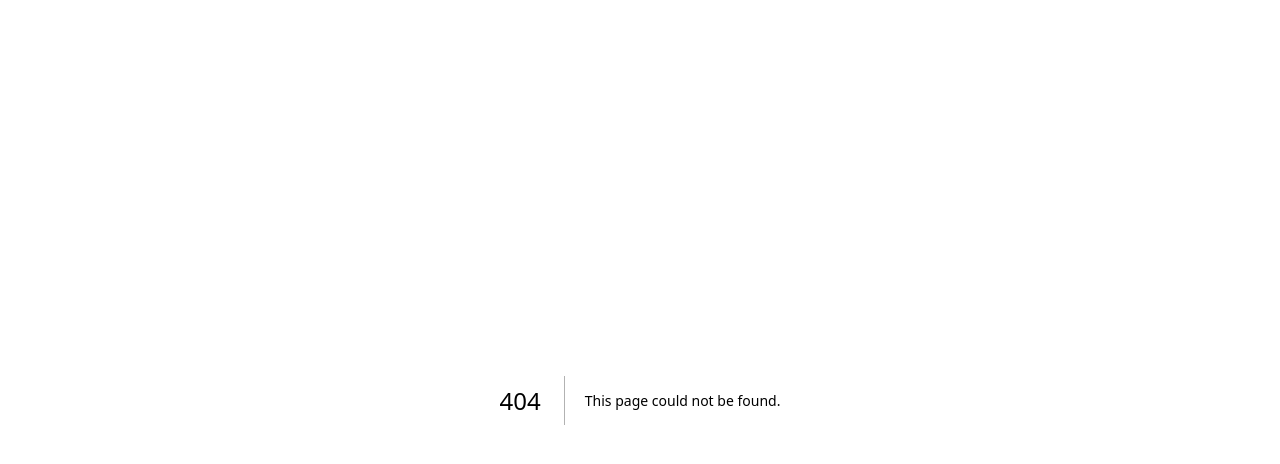
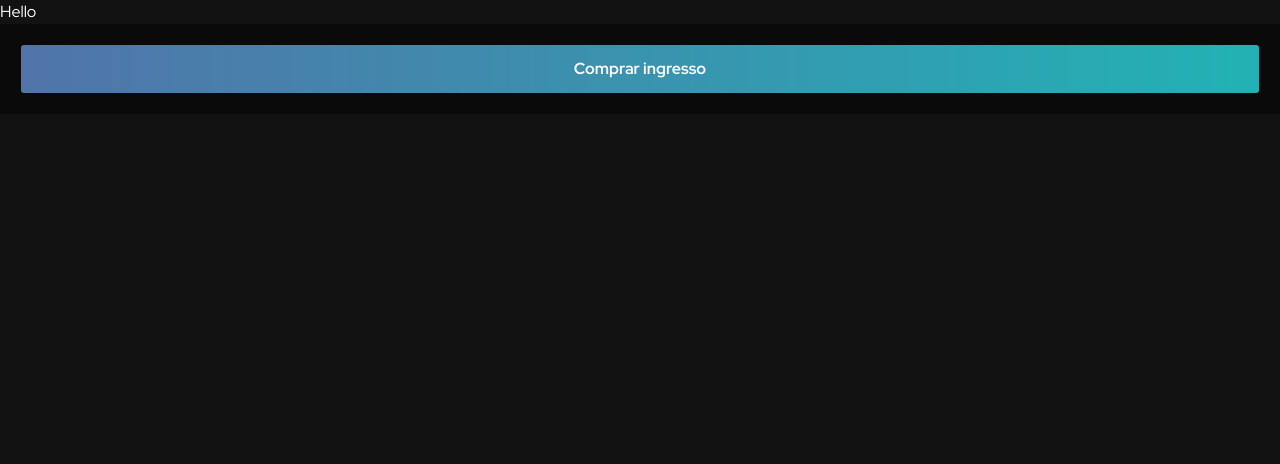
Before and after one commit to Aura-Pass/web, a Next.js app: page /event/1 in a window 1280 px wide. Before the commit this address had no page. Shown: the top 464 px of the page. Built offline with nearby package versions, Linux system fonts and the light colour scheme.

Commit message:
feat: init event page

```diff
--- /dev/null
+++ b/src/app/event/[slug]/components/BuyButton.tsx
@@ -0,0 +1,11 @@
+import { Button } from '@/components/ui/Button';
+
+export function BuyButton() {
+  return (
+    <div className='sticky bottom-0 left-0 w-full bg-neutral-950 p-5'>
+      <Button variant='fill' colorScheme='brand' className='w-full'>
+        Comprar ingresso
+      </Button>
+    </div>
+  );
+}
--- /dev/null
+++ b/src/app/event/[slug]/layout.tsx
@@ -0,0 +1,7 @@
+export default function LandingPageLayout({
+  children,
+}: Readonly<{
+  children: React.ReactNode;
+}>) {
+  return children;
+}
--- /dev/null
+++ b/src/app/event/[slug]/page.tsx
@@ -0,0 +1,10 @@
+import { BuyButton } from './components/BuyButton';
+
+export default function Event() {
+  return (
+    <main>
+      <h2>Hello</h2>
+      <BuyButton />
+    </main>
+  );
+}
--- a/src/app/layout.tsx
+++ b/src/app/layout.tsx
@@ -68,12 +68,11 @@ export default function RootLayout({
 }>) {
   return (
     <html lang='pt-br' suppressHydrationWarning>
-      <body className={`${redHat.variable} font-sans`}>
+      <body className={`${redHat.variable} min-h-screen font-sans`}>
         <ThemeProvider
           attribute='class'
           defaultTheme='dark'
-          disableTransitionOnChange
-        >
+          disableTransitionOnChange>
           {children}
         </ThemeProvider>
       </body>
```
